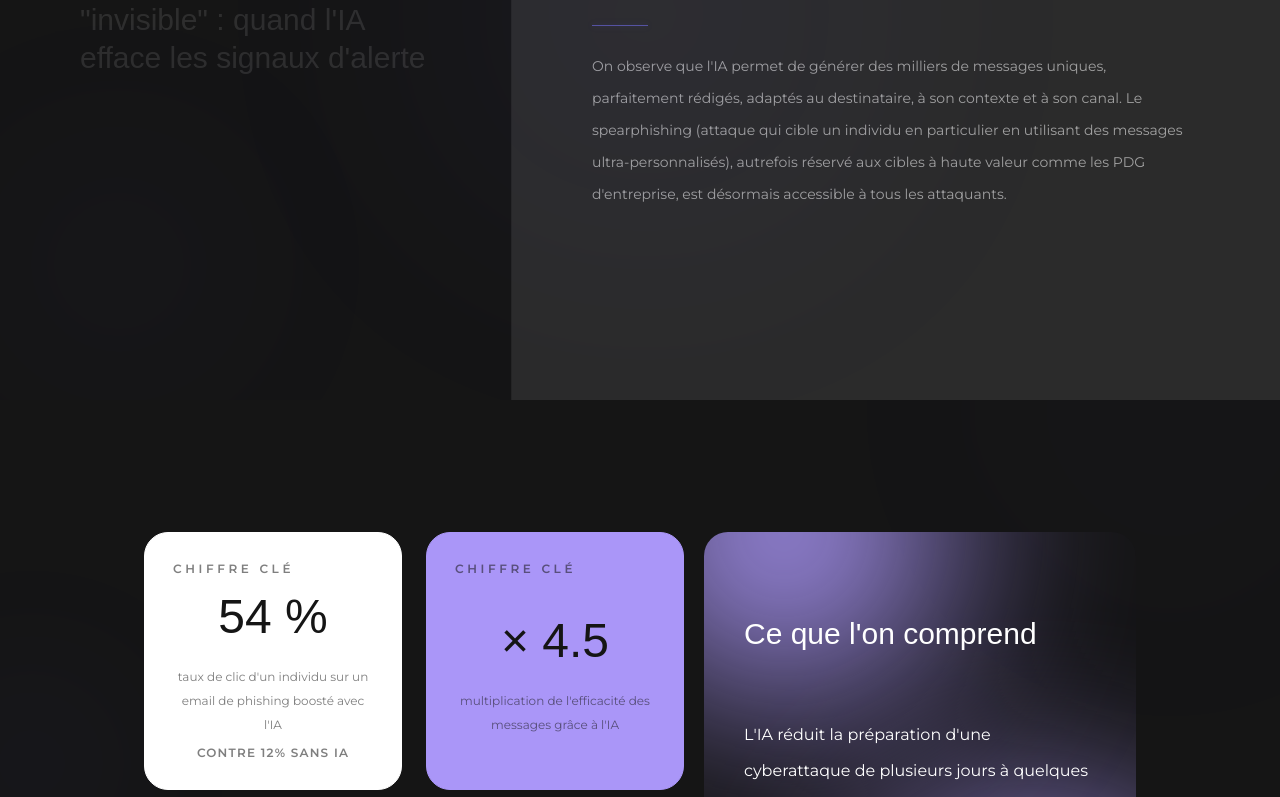
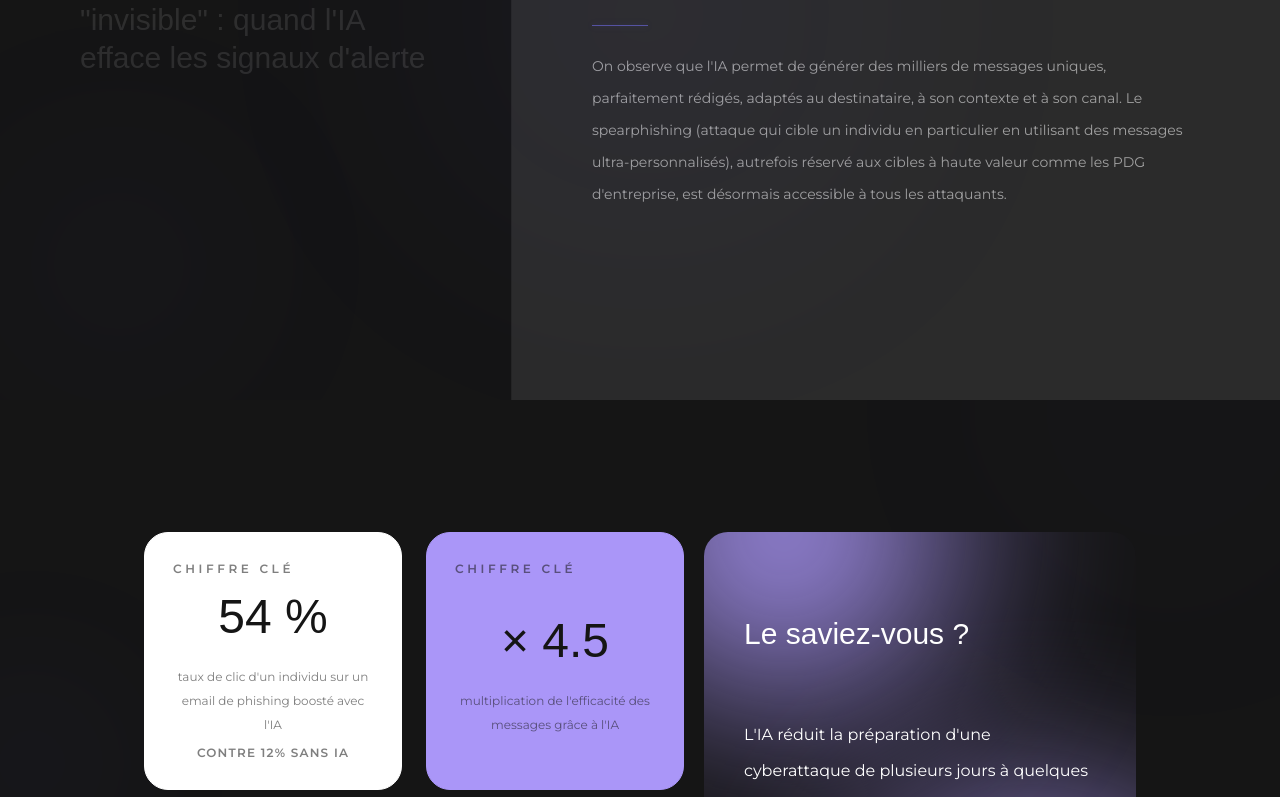
Before and after one commit to ThomasGorisseGit/SEP, a React (Vite) app: page / in a window 1280 px wide. Shown: the part 2000-2797 px from the top of the page. Built offline with nearby package versions, Linux system fonts and the light colour scheme; a web font is replaced by a local one.

Commit message:
very last changes regarding the text on the landing page

```diff
--- a/src/data/tendencies.ts
+++ b/src/data/tendencies.ts
@@ -36,7 +36,7 @@ export const overviewCards = [
   {
     index: "05",
     title: "La cyber sort de l'entreprise",
-    subtitle: "la vie personnelle d'un individu devient une nouvelle surface d'attaque",
+    subtitle: "La vie personnelle d'un individu devient une nouvelle surface d'attaque",
     desc: "Les frontières pro/perso ont disparu. Désinformation, manipulation algorithmique, canaux privés : la cyber devient une compétence de vie, pas seulement professionnelle.",
     count: "3 sous-tendances",
     accent: "#e2f163",
@@ -77,7 +77,7 @@ export const tendencies: Tendency[] = [
             },
           ],
           rightCard: {
-            title: "Ce que l'on comprend",
+            title: "Le saviez-vous ?",
             paragraphs: [
               "L'IA réduit la préparation d'une cyberattaque de plusieurs jours à quelques minutes (ESET).",
               "Les modèles LLM commerciaux et des modèles détournés comme WormGPT ou FraudGPT automatisent l'ingénierie sociale (ENISA).",
@@ -88,14 +88,14 @@ export const tendencies: Tendency[] = [
       {
         index: "1.2",
         title: "La diversification des canaux email, SMS, voix, image",
-        description: "Le phishing ne passe plus uniquement par l'email. On parle désormais de smishing (hameçonnage par SMS), vishing (hameçonnage vocal), quishing (via les QR codes), injections dans les calendriers, deepfakes audio ou vidéo, où chaque canal devient un vecteur potentiel, y compris ceux où les collaborateurs sont le moins vigilants.",
+        description: "Le phishing ne passe plus uniquement par l'email. On parle désormais de smishing (hameçonnage par SMS), vishing (hameçonnage vocal), quishing (hameçonnage via les QR codes), injections dans les calendriers, deepfakes audio ou vidéo. Chaque canal devient un vecteur potentiel, y compris ceux où les collaborateurs sont le moins vigilants.",
         layout: {
           type: "vertical-bands",
           bands: [
             {
               color: "#7774FF",
               position: "top",
-              content: { type: "stat", value: "25M$", label: "de dollars transférés frauduleusement à cause d'un deepfake vocal de la part d'un dirigeant d'entreprise", source: "WEF" },
+              content: { type: "stat", value: "25M", label: "de dollars transférés frauduleusement à cause d'un deepfake vocal de la part d'un dirigeant d'entreprise", source: "WEF" },
             },
             {
               color: "#AA96F8",
@@ -146,7 +146,7 @@ export const tendencies: Tendency[] = [
             {
               textColor:"white",
               color: "#AA96F8",
-              content: { type: "stat", value: "4,6h", label: "temps médian pour cliquer sur un phishing après sa réception par email" },
+              content: { type: "stat", value: "4,6h", label: "le temps médian pour cliquer sur un phishing après sa réception par email" },
             },
             {
               color: "#7774FF",
@@ -175,7 +175,7 @@ export const tendencies: Tendency[] = [
           cards: [
             {
               color: "#7774FF",
-              content: { type: "stat", value: "325", label: "programmes sur 2 700 sont au stade de l'« optimisation » de leurs programmes de senibilisation. C'est-à-dire qu'ils ont atteint le stade de la vraie culture cyber", source: "SANS" },
+              content: { type: "stat", value: "325", label: "programmes de sensibilisation sur 2 700 sont au stade de l'« optimisation ». C'est-à-dire qu'ils ont atteint le stade de la véritable culture cyber", source: "SANS" },
               summary: "Des programmes d'excellence encore rares",
             },
             {
@@ -208,7 +208,7 @@ export const tendencies: Tendency[] = [
               content: {
                 type: "bullets",
                 items: [
-                  { text: "Le Security Behavior & Culture Program (SBCP) marque une rupture avec le Security Awareness Training classique. Là où le SAT transmet une information (« voilà le risque, voilà ce qu'il faut faire »), le SBCP reconnaît que la connaissance ne suffit pas à déclencher l'action. L'enjeu n'est plus d'informer, mais de motiver pour rendre la sécurité désirable et naturelle dans le quotidien des collaborateurs.", source: "Beauceron" },
+                  { text: "Le Security Behavior & Culture Program (SBCP) marque une rupture avec le Security Awareness Training (SAT) classique. Là où le SAT transmet une information (« voilà le risque, voilà ce qu'il faut faire »), le SBCP reconnaît que la connaissance ne suffit pas à déclencher l'action. L'enjeu n'est plus d'informer, mais de motiver pour rendre la sécurité désirable et naturelle dans le quotidien des collaborateurs.", source: "Beauceron" },
                 ],
               },
               summary: "Ce que ça change en pratique",
@@ -318,7 +318,7 @@ export const tendencies: Tendency[] = [
       {
         index: "3.1",
         title: "Les agents IA autonomes comme nouvelle catégorie de menace",
-        description: "Les agents IA peuvent désormais prendre des décisions tactiques de manière autonome telles qu'identifier des vulnérabilités, adapter des attaques en temps réel, ou encore naviguer dans les réseaux sans intervention humaine. Il devient donc de plus en plus difficile pour les défenseurs de réagir aussi rapidement que l'attaque.",
+        description: "Les agents IA peuvent désormais prendre des décisions tactiques de manière autonome telles qu'identifier des vulnérabilités, adapter des attaques en temps réel, ou encore naviguer dans les réseaux sans intervention humaine. Il devient donc de plus en plus difficile pour les défenseurs de réagir aussi rapidement que les attaques.",
         layout: {
           type: "four-plus-two",
           topCards: [
@@ -393,7 +393,7 @@ export const tendencies: Tendency[] = [
       {
         index: "3.2",
         title: "Mythos : quand l'outil IA a le potentiel de devenir une arme offensive de grande ampleur",
-        description: "Claude Mythos Preview (Anthropic, avril 2026) illustre de façon saisissante le dilemme central de l'IA en cybersécurité. C'est un modèle de LLM conçu pour détecter des vulnérabilités mais il peut devenir l'outil d'exploitation le plus puissant jamais créé, s'il est entre de mauvaises mains. L'IA est désormais à la fois la meilleure défense et la pire des menaces.",
+        description: "Claude Mythos Preview d'Anthropic illustre de façon saisissante le dilemme central de l'IA en cybersécurité. C'est un modèle de LLM conçu pour détecter des vulnérabilités mais il peut devenir l'outil d'exploitation le plus puissant jamais créé, s'il est entre de mauvaises mains. L'IA est désormais à la fois la meilleure défense et la pire des menaces.",
         layout: {
           type: "vertical-bands-inverted",
           bands: [
@@ -429,15 +429,15 @@ export const tendencies: Tendency[] = [
           ],
           bullets: [
             {
-              text: "Mythos a trouvé des zero-days dans tous les OS et navigateurs majeurs, dont un bug vieux de 27 ans dans OpenBSD — de manière totalement autonome, sur simple prompt",
+              text: "Mythos a trouvé des zero-days dans tous les OS et navigateurs majeurs, dont un bug vieux de 27 ans dans OpenBSD, de manière totalement autonome, sur simple prompt",
               source: "red.anthropic.com",
             },
             {
-              text: "99%+ des vulnérabilités découvertes non encore patchées au moment de la découverte — des ingénieurs sans formation sécurité ont pu générer des exploits fonctionnels",
+              text: "+99% des vulnérabilités découvertes non encore patchées au moment de la découverte, des ingénieurs sans formation sécurité ont pu générer des exploits fonctionnels",
               source: "CETaS / Turing",
             },
             {
-              text: "Project Glasswing : AWS, Apple, Google, Microsoft, NVIDIA utilisent Mythos pour sécuriser leurs logiciels — mais le même outil serait une arme redoutable en mains malveillantes",
+              text: "Projet Glasswing : AWS, Apple, Google, Microsoft, NVIDIA utilisent Mythos pour sécuriser leurs logiciels, mais le même outil serait une arme redoutable en mains malveillantes",
               source: "The Hacker News",
             },
           ],
@@ -446,7 +446,7 @@ export const tendencies: Tendency[] = [
       {
         index: "3.3",
         title: "L'IA comme multiplicateur de force pour toutes les équipes cyber",
-        description: "Face à la pénurie de talents et à la vitesse d'évolution des menaces, l'IA générative devient le multiplicateur de force indispensable pour l'ensemble des équipes cyber.",
+        description: "Face à la pénurie de talents et à la vitesse d'évolution des menaces, l'IA générative devient le multiplicateur de force indispensable pour l'ensemble des équipes en cybersécurité.",
         layout: {
           type: "bento",
           cards: [
@@ -483,7 +483,7 @@ export const tendencies: Tendency[] = [
                 type: "bullets",
                 items: [
                   {
-                    text: "L'IA accélère la détection, le triage des alertes, l'analyse CTI, la réponse à incident et la génération de contenus de sensibilisation. Toutes les équipes cyber sont concernées ",
+                    text: "L'IA accélère la détection, le triage des alertes, l'analyse CTI, la réponse à incident et la génération de contenus de sensibilisation. Toutes les équipes sont concernées",
                     source: "SANS, Beauceron",
                   },
                   {
```
